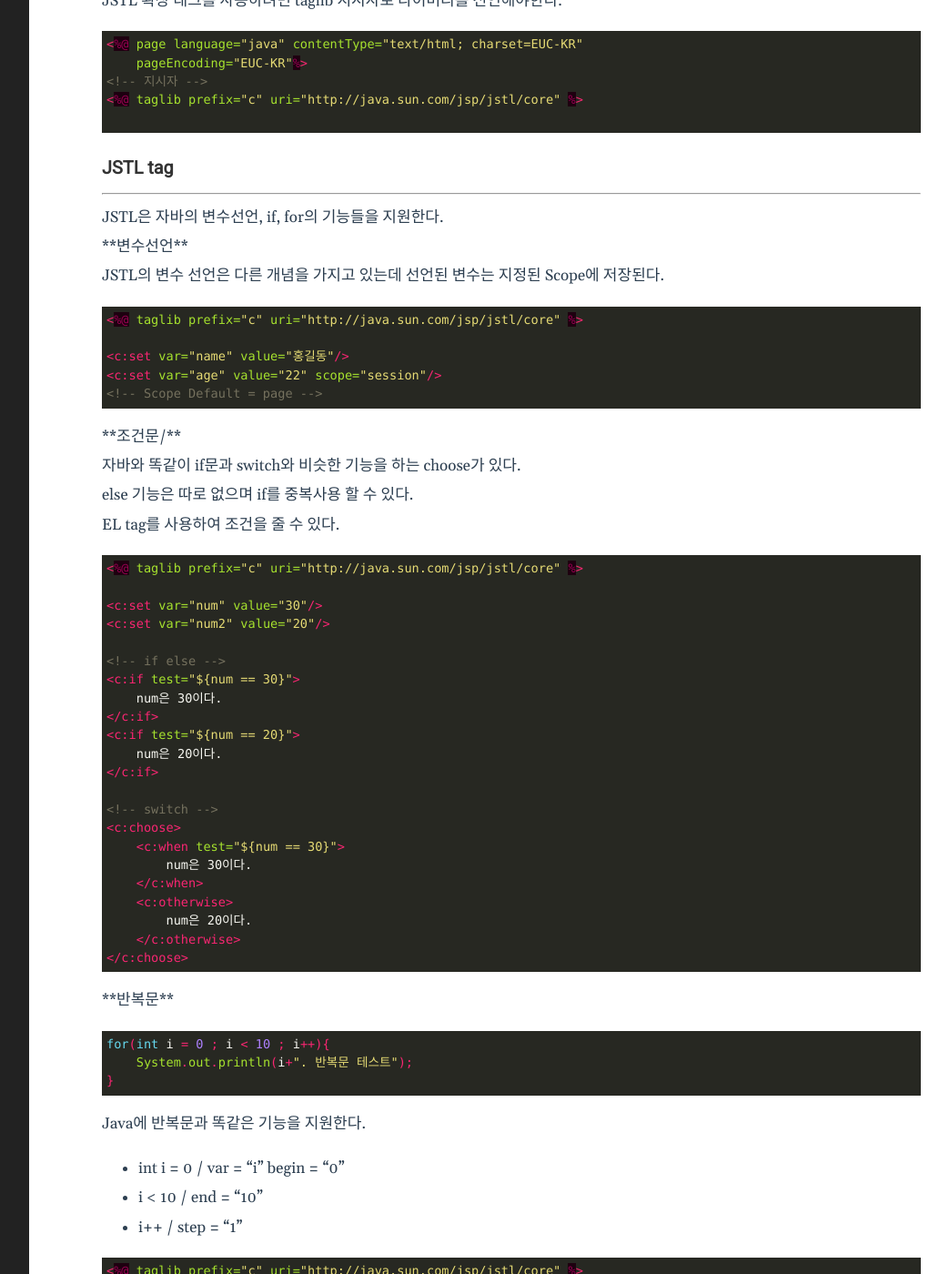
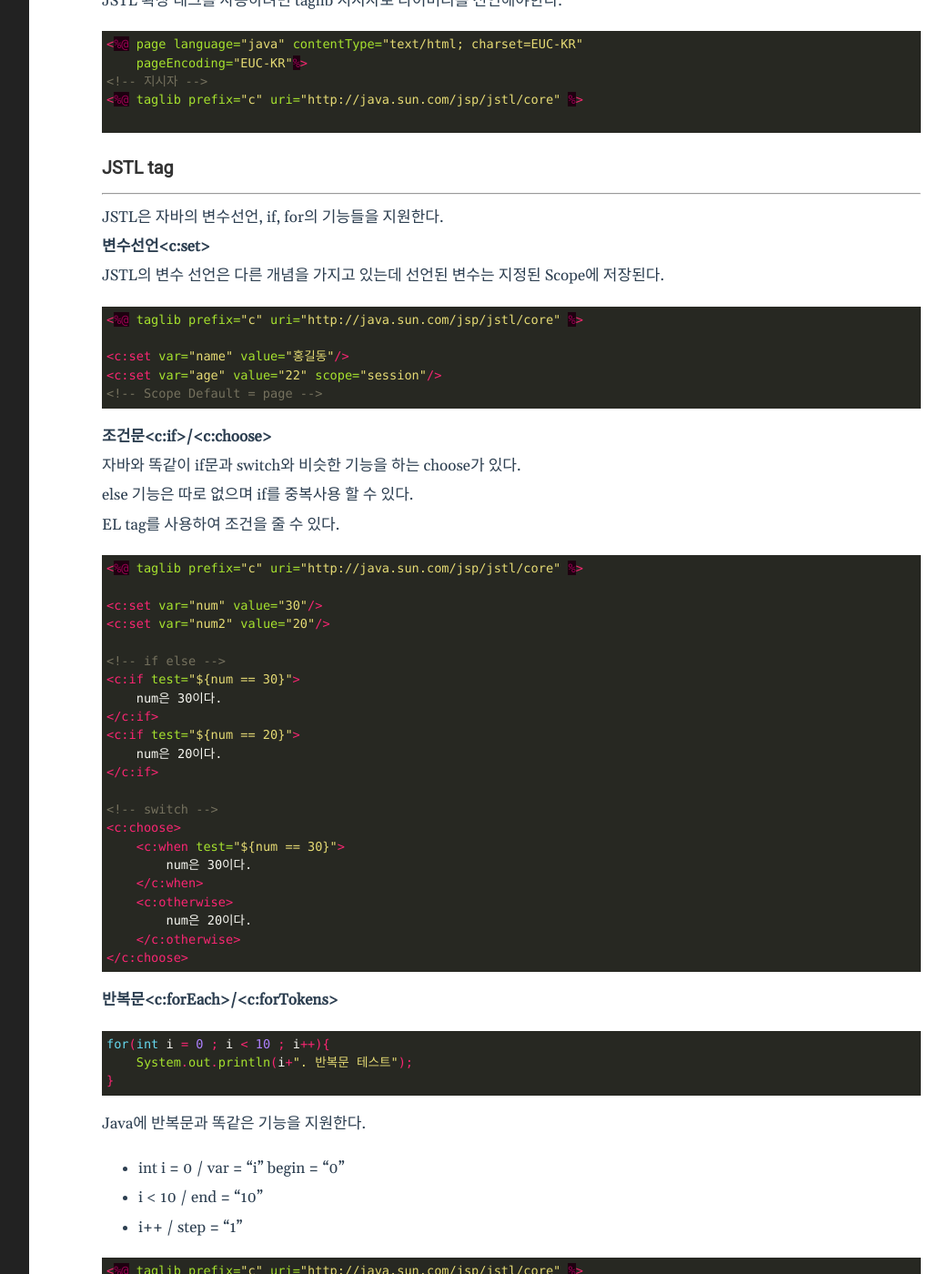
Before and after one commit to bbung95/bbung95.github.io, a Jekyll site: the page built from _posts/2021-04-16-JSTL.md, in a window 1280 px wide and 1400 px high, scrolled down 914 px. Shown: the whole window at 91% size, without its empty margins (188-1231 px from the left). Built offline with Jekyll 4.4.1, drawn with Linux system fonts in a browser that asks for light colours; some of the changed text lies outside the part shown.

Commit message:
2021-05-26
수정

````diff
--- a/_posts/2021-04-16-JSTL.md
+++ b/_posts/2021-04-16-JSTL.md
@@ -47,7 +47,7 @@ JSTL 확장 태그를 사용하려면 taglib 지시자로 라이버리를 선언
 JSTL은 자바의 변수선언, if, for의 기능들을 지원한다.
 
 
-**변수선언<c:set>**
+**변수선언\<c:set>**
 
 JSTL의 변수 선언은 다른 개념을 가지고 있는데 선언된 변수는 지정된 Scope에 저장된다.
 
@@ -59,7 +59,7 @@ JSTL의 변수 선언은 다른 개념을 가지고 있는데 선언된 변수
 <!-- Scope Default = page -->
 ```
 
-**조건문<c:if>/<c:choose>**
+**조건문\<c:if>/\<c:choose>**
 
 자바와 똑같이 if문과 switch와 비슷한 기능을 하는 choose가 있다.
 else 기능은 따로 없으며 if를 중복사용 할 수 있다.
@@ -91,7 +91,7 @@ EL tag를 사용하여 조건을 줄 수 있다.
 </c:choose>
 ```
 
-**반복문<c:forEach><c:forTokens>**
+**반복문\<c:forEach>/\<c:forTokens>**
 
 ```java
 for(int i = 0 ; i < 10 ; i++){
@@ -123,7 +123,7 @@ Java에 반복문과 똑같은 기능을 지원한다.
 만약 위와같이 array나 list를 반복시 시작과 끝을 지정하지 않아도
 자동으로 들어있는 값의 수만큼 반복을 한다.
 
-**<c:redirect>**
+**\<c:redirect>**
 
 
 <c:redirect>는 아래와 같이 파라미터 값을 지정된 url로 보냅니다.
````
Also changed, not shown: other parts of _posts/2021-04-16-JSTL.md (+1 -1 lines), _posts/2021-05-26-RestHttp.md (+10 -0 lines).
